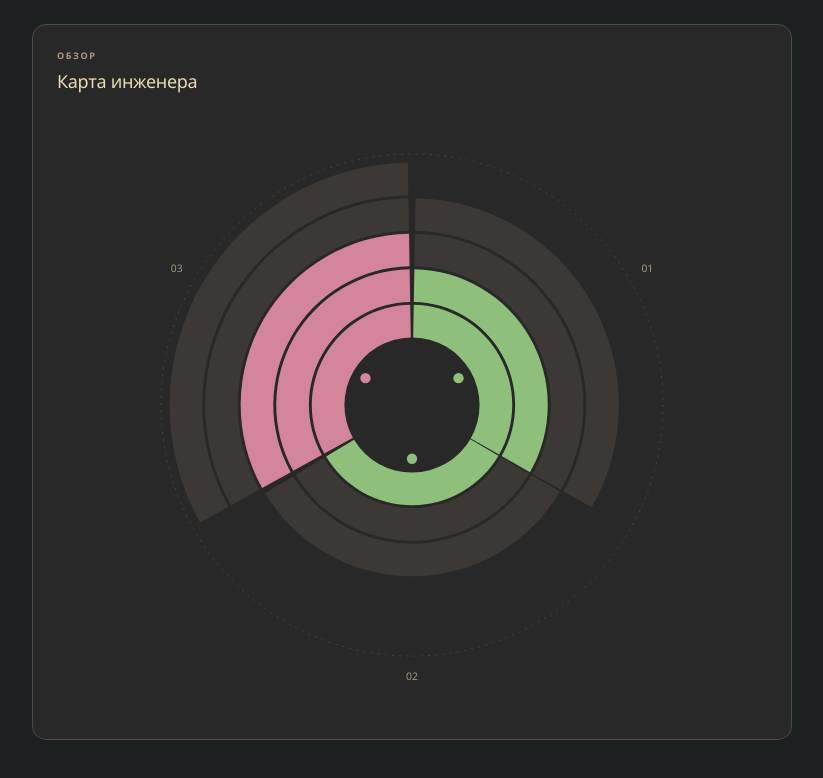
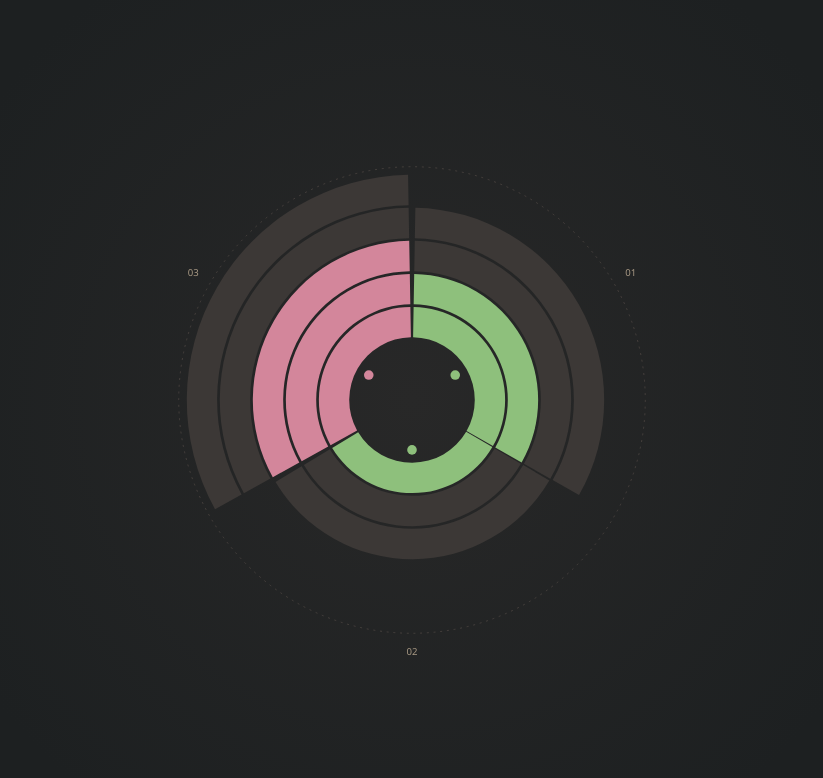
Before and after one commit to povalish/career-snowflakes, a React (Vite) app in the folder frontend/: page / in a window 1280 px wide. Shown: the top 778 px of the page, without its empty margins (228-1051 px from the left). Built offline with nearby package versions, Linux system fonts and the light colour scheme.

Commit message:
fix design

```diff
--- a/frontend/src/screens/main/main.screen.tsx
+++ b/frontend/src/screens/main/main.screen.tsx
@@ -1,29 +1,28 @@
 import { createDocumentMock } from "@/entities/document";
 import { ChartView, mapDocumentToChartTracks } from "@/widgets/chart-view";
+
+//
+//
 
 const documentMock = createDocumentMock();
 const chartTracks = mapDocumentToChartTracks(documentMock);
 
+//
+//
+
 export const MainScreen: React.FC = () => {
   return (
-    <main className="min-h-screen bg-background px-4 py-6 text-foreground sm:px-6 lg:px-10">
-      <section
-        className="mx-auto max-w-190 overflow-hidden rounded-xl border border-border bg-card"
-        aria-labelledby="schema-title"
-      >
-        <header className="px-5 pt-5 sm:px-6 sm:pt-6">
-          <p className="mb-1 text-[9px] font-semibold tracking-[1.6px] text-muted-foreground">
-            ОБЗОР
-          </p>
-          <h1 id="schema-title" className="text-lg font-medium tracking-[-0.3px]">
-            {documentMock.schema.name}
-          </h1>
-        </header>
+    <main className="relative isolate grid min-h-screen place-items-center overflow-hidden bg-background px-4 py-8 text-foreground sm:px-8 sm:py-10">
+      <div
+        className="pointer-events-none absolute inset-0 -z-10 bg-[radial-gradient(circle_at_center,var(--color-card)_0%,transparent_68%)]"
+        aria-hidden="true"
+      />
 
-        <div className="mx-auto w-full max-w-165 px-2 pb-4 sm:px-5 sm:pb-6">
+      <div className="mx-auto flex w-full max-w-7xl items-center justify-center">
+        <div className="w-full max-w-[min(92vw,72vh,46rem)]">
           <ChartView tracks={chartTracks} />
         </div>
-      </section>
+      </div>
     </main>
   );
 };
```
Also changed, not shown: 1 other file (tests, documents, lock files or other folders).
